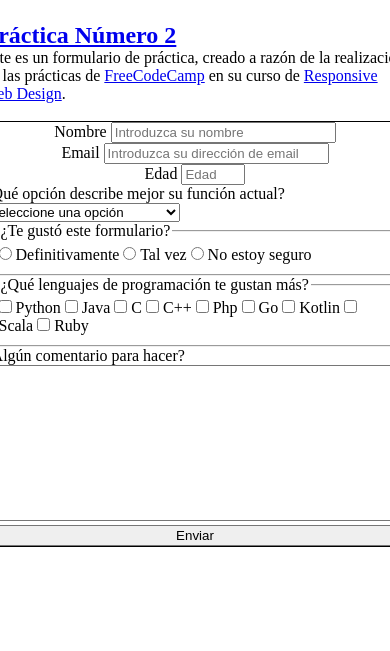
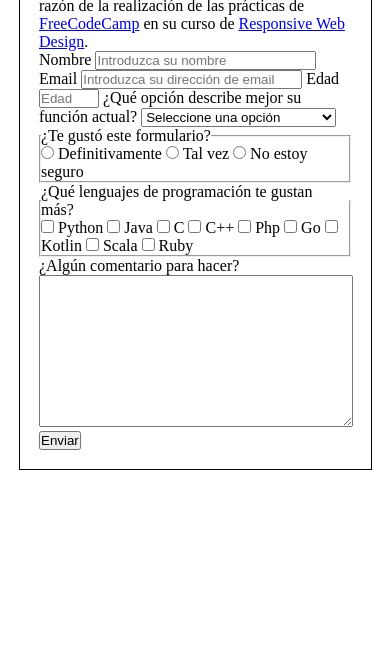
Before and after one commit to VarelaVargasLeandro18/EjerciciosFreeCodeCampWebResponsiveCurso, a plain HTML site: page PracticaDos/index.html in a window 390 px wide. Shown: the part 193-844 px from the top of the page. Drawn offline with Linux system fonts and the light colour scheme.

Commit message:
Cambio de metodología a mobile-first. Reestilización del formulario.

```diff
--- a/PracticaDos/assets/style.css
+++ b/PracticaDos/assets/style.css
@@ -1,34 +1,21 @@
 * {
     margin: 0;
-}
+    padding: 0;
 
-body {
-    display: flex;
-    justify-content: center;
+    max-width: 100%;
 }
 
 .flex-form-container {
-    /* TAMAÑO */
-    max-width: 75vw;
-    height: 100vh;
 
-    /* FLEX */
-    display: flex;
-    flex-wrap: wrap;
-    flex-direction: column;
-    align-content: center;
-    justify-content: center;
-}
-
-.flex-form-container > form {
-    border: 1px solid black;
-
-    /* FLEX */
     display: flex;
     flex-direction: column;
+    flex-wrap: wrap;
+    align-items: center;
+
+    max-width: 80vw;
+    margin: 50px auto;
+    padding: 5%;
+
+
+    border: 1px solid black;
 }
-
-label {
-    /* FLEX */
-    align-self: center;
-}
```
